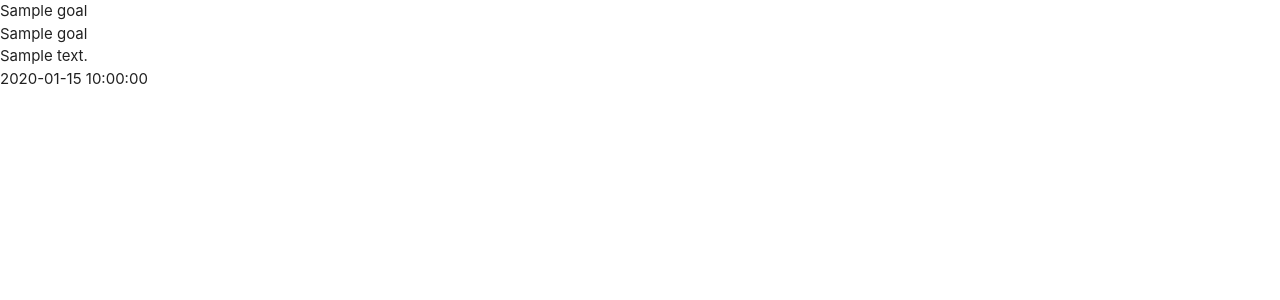
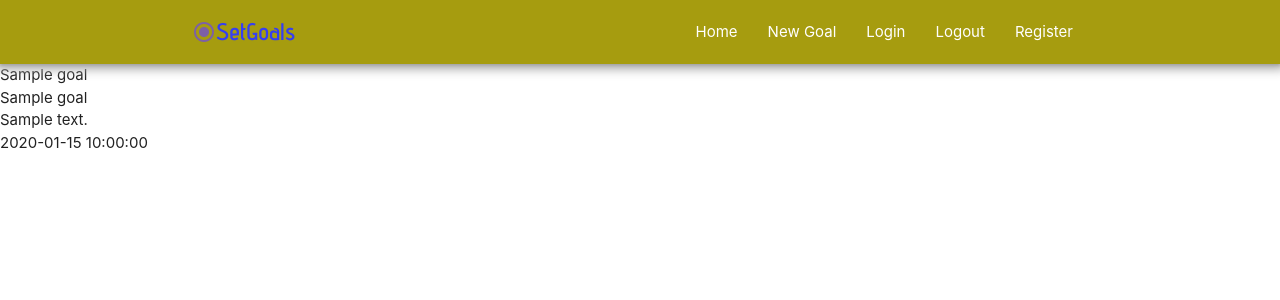
Before and after one commit to veraleitaodev/getGoals, a Flask app: page / in a window 1280 px wide. Shown: the top 300 px of the page. Run offline with Flask 2, Linux system fonts and the light colour scheme; a database or web service that is not in the repository returns one stand-in record (values such as "Sample title"); some libraries are stand-ins or nearby versions.

Commit message:
add Materialize Navbar and Sidebar

```diff
--- a/static/css/style.css
+++ b/static/css/style.css
@@ -0,0 +1,51 @@
+@import url('https://fonts.googleapis.com/css2?family=Advent+Pro:wght@400;600&family=Noto+Sans:wght@400;700&display=swap');
+
+* {
+  padding: 0;
+  border: 0;
+  margin: 0;
+}
+
+*,
+*::before,
+*::after {
+  box-sizing: border-box;
+}
+
+:root {
+  --color-1: #C09CD9;
+  --color-2: #7D60A6;
+  --color-3: #353FF2;
+  --color-4: #A69C0F;
+  --color-5: #D9CC1E;
+  --color-6: #0D0D0D;
+  --color-7: rgba(13, 13, 13, 0.5);
+  --color-8: white;
+  --color-9: #DCDCDC;
+  --color-10: #A9A9A9;
+}
+
+/*--Navigation--*/
+
+.nav-wrapper {
+    background-color: var(--color-4);
+    box-shadow: 0px 0px 10px 5px var(--color-10);
+}
+
+a.brand-logo {
+    font-family: "Advent Pro", sans-serif;
+    font-size: 24px;
+    color: var(--color-3);
+    font-weight: 600;
+}
+
+i.material-icons.logo-icon,
+li i.material-icons.logo-icon {
+    color: var(--color-2);
+    margin-right: 0 !important; /*--used !important to overwrite materialize settings--*/
+}
+
+i.material-icons.menu-icon {
+    color: var(--color-3);
+    text-shadow: 2px 2px 2px var(--color-7);
+}
--- a/static/js/script.js
+++ b/static/js/script.js
@@ -0,0 +1,5 @@
+//code for navbar from maximize library
+
+$(document).ready(function(){
+    $(".sidenav").sidenav();
+});
--- a/templates/base.html
+++ b/templates/base.html
@@ -1,25 +1,65 @@
 <!DOCTYPE html>
 <html lang="en">
   <head>
-    <meta charset="UTF-8">
-    <meta name="viewport" content="width=device-width, initial-scale=1.0">
-    <link rel="stylesheet" href="https://cdnjs.cloudflare.com/ajax/libs/materialize/1.0.0/css/materialize.min.css">
-    <link rel="stylesheet" href="{{ url_for('static', filename='css/style.css')}}" type="text/css">
-    {% block styles %}
-    {%endblock %}
+    <meta charset="UTF-8" />
+    <meta name="viewport" content="width=device-width, initial-scale=1.0" />
+    <link
+      href="https://fonts.googleapis.com/icon?family=Material+Icons"
+      rel="stylesheet"
+    />
+    <link
+      rel="stylesheet"
+      href="https://cdnjs.cloudflare.com/ajax/libs/materialize/1.0.0/css/materialize.min.css"
+    />
+    <link
+      rel="stylesheet"
+      href="{{ url_for('static', filename='css/style.css')}}"
+      type="text/css"
+    />
+    {% block styles %} {%endblock %}
     <title>SetGoals</title>
   </head>
   <body>
+
       <header>
 
+          <!--Desktop Navbar-->
+          <nav>
+            <div class="nav-wrapper">
+            <div class="container">
+              <a href="#!" class="brand-logo"
+                ><i class="material-icons logo-icon">radio_button_checked</i>SetGoals</a
+              >
+              <a href="#" data-target="mobile-demo" class="sidenav-trigger"
+                ><i class="material-icons menu-icon">more_vert</i></a
+              >
+              <ul class="right hide-on-med-and-down">
+                <li><a href="#">Home</a></li>
+                <li><a href="#">New Goal</a></li>
+                <li><a href="#">Login</a></li>
+                <li><a href="#">Logout</a></li>
+                <li><a href="#">Register</a></li>
+              </ul>
+            </div>
+            </div>
+          </nav>
+
+        <!--Mobile sidenav-->
+        <ul class="sidenav" id="mobile-demo">
+          <li><a href="#!" class="brand-logo"
+                ><i class="material-icons logo-icon">radio_button_checked</i>SetGoals</a
+              ></li>
+          <li><a href="#">Home</a></li>
+          <li><a href="#">New Goal</a></li>
+          <li><a href="#">Login</a></li>
+          <li><a href="#">Logout</a></li>
+          <li><a href="#">Register</a></li>
+        </ul>
       </header>
-        {% block content %}
-        {% endblock %}
-
-        <script src="http://code.jquery.com/jquery-3.5.1.min.js" integrity="sha256-9/aliU8dGd2tb6OSsuzixeV4y/faTqgFtohetphbbj0=" crossorigin="anonymous"></script>
+      {% block content %} {% endblock %}
+    <script src="https://ajax.googleapis.com/ajax/libs/jquery/3.5.1/jquery.min.js"></script>
     <script src="https://cdnjs.cloudflare.com/ajax/libs/materialize/1.0.0/js/materialize.min.js"></script>
     <script src="{{ url_for('static', filename='js/script.js') }}"></script>
-        {% block scripts %}
-        {% endblock %}
+    {% block scripts %} {% endblock %}
   </body>
 </html>
```
Also changed, not shown: README.md, assets/images/colours.jpeg (added). Lines whose indentation alone changed are shown as unchanged.
